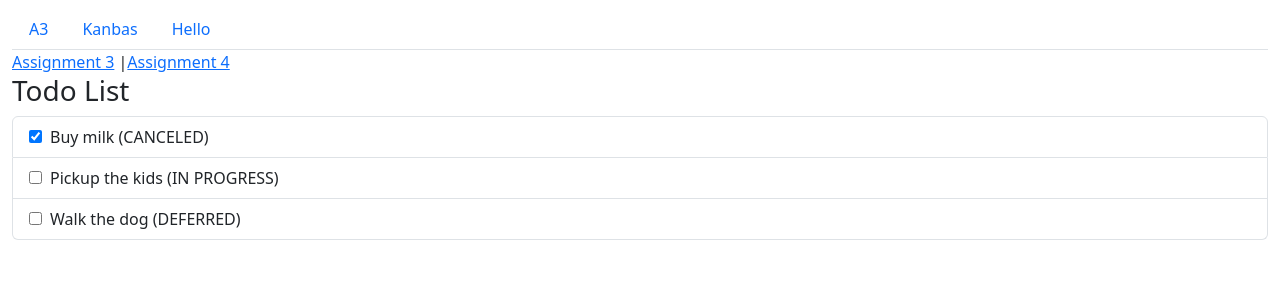
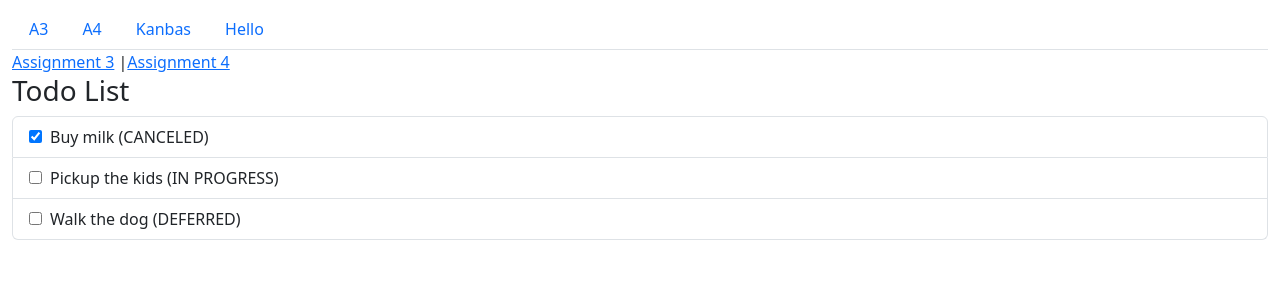
Before and after one commit to aidanmatrician/kanbas-react-web-app, a React (Create React App) app: page /#/Labs in a window 1280 px wide. Shown: the top 300 px of the page. Built offline with nearby package versions, Linux system fonts and the light colour scheme.

Commit message:
added nav, and a4 dir

```diff
--- a/src/nav.tsx
+++ b/src/nav.tsx
@@ -5,6 +5,8 @@ function Nav() {
       <nav className="nav nav-tabs mt-2">
         <Link to="/Labs/a3"
               className={`nav-link ${pathname.includes("a3") ? "active" : ""}`}>A3</Link>
+        <Link to="/Labs/a4"
+              className={`nav-link ${pathname.includes("a4") ? "active" : ""}`}>A4</Link>
         <Link to="/Kanbas"
               className={`nav-link ${pathname.includes("Kanbas") ? "active" : ""}`}>Kanbas</Link>
         <Link to="/hello"
```
